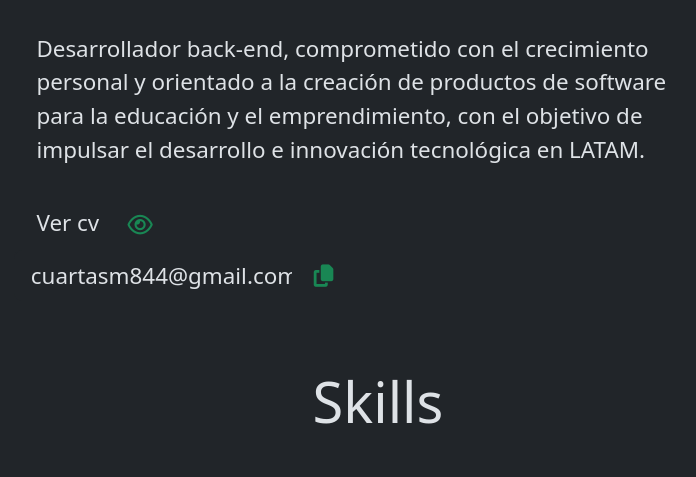
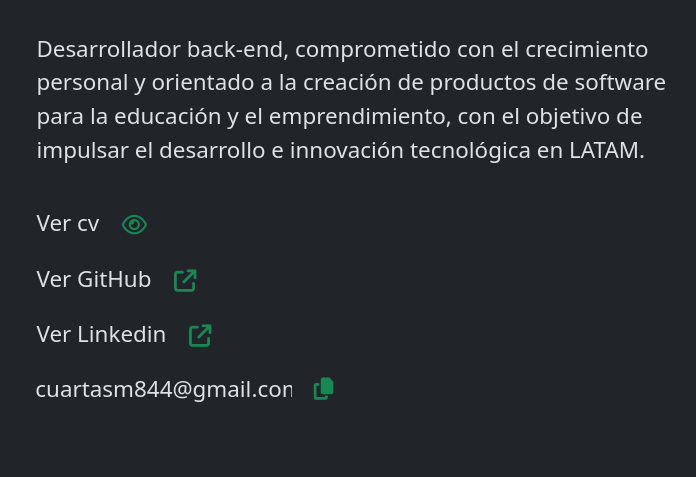
Before and after one commit to Marlon4789/Portafolio, a Django app: page / in a window 1280 px wide. Shown: the part 517-994 px from the top of the page, without its empty margins (262-958 px from the left). Run offline with Django 4.2, Linux system fonts and the light colour scheme.

Commit message:
Colocando links de prtafolio

```diff
--- a/portafolio/templates/content/home.html
+++ b/portafolio/templates/content/home.html
@@ -33,12 +33,24 @@
 
             <div class="offset-md-1 text-start mt-4">
                 Ver cv
-                <a class="btn btn-outline-secondary border-0 ms-1 link-success link-offset-2 link-underline-opacity-25 link-underline-opacity-100-hover" href="https://drive.google.com/file/d/17xFOzGoBg8cfhl4MD56Z7rNj_j-DaWzZ/view?usp=sharing"><i class="fa-regular fa-eye"></i></a>
-                <div class="col" style="max-width: 15rem;">
-                <div class="input-group offset-md-4 ms-auto">
-                    <input id="emailInput" type="text" class="form-control pe-1 border-0" style="margin-left: -1rem;" value="cuartasm844@gmail.com" readonly>
-                    <button id="copyEmailBtn" class="btn btn-outline-secondary  me-3 border-0 rounded-2 link-success link-offset-2 link-underline-opacity-25 link-underline-opacity-100-hover" type="button" data-bs-toggle="popover" data-bs-placement="bottom"><i class="fa-solid fa-copy"></i></button>
-                </div>
+                <a class="btn btn-outline-secondary border-0 link-success link-offset-2 link-underline-opacity-25 link-underline-opacity-100-hover" href="https://drive.google.com/file/d/17xFOzGoBg8cfhl4MD56Z7rNj_j-DaWzZ/view?usp=sharing"><i class="fa-regular fa-eye"></i></a>
+
+
+
+                <p class="mt-1">Ver GitHub
+                  <a class="btn btn-outline-secondary border-0 link-success link-offset-2 link-underline-opacity-25 link-underline-opacity-100-hover" href="https://github.com/Marlon4789"><i class="fa-solid fa-arrow-up-right-from-square link-success link-offset-2 link-underline-opacity-25 link-underline-opacity-100-hover"></i></a>
+                </p>
+
+                <p style="margin-top: -0.8rem;">Ver Linkedin
+                  <a class="btn btn-outline-secondary border-0 link-success link-offset-2 link-underline-opacity-25 link-underline-opacity-100-hover" href="https://www.linkedin.com/in/marlon-cuartas-b85610240/"><i class="fa-solid fa-arrow-up-right-from-square link-success link-offset-2 link-underline-opacity-25 link-underline-opacity-100-hover"></i></a>
+                </p>
+
+                <div class="col" style="max-width: 15rem; margin-top: -0.9rem;">
+                  <div class="input-group offset-md-4 ms-auto">
+                      <input id="emailInput" type="text" class="form-control pe-1 border-0" style="margin-left: -0.8rem;" value="cuartasm844@gmail.com" readonly>
+                      <button id="copyEmailBtn" class="btn btn-outline-secondary  me-3 border-0 rounded-2 link-success link-offset-2 link-underline-opacity-25 link-underline-opacity-100-hover" type="button" data-bs-toggle="popover" data-bs-placement="bottom"><i class="fa-solid fa-copy"></i></button>
+                  </div>
+
             </div>
             </div>
 
@@ -95,8 +107,7 @@
             <div class="card text-start rounded-0" style="width: 18rem; background-color: rgba(20, 20, 20, 0.793);">
               <img class="card-img-top mt-2 rounded-0" style="max-height: 13rem; object-fit: cover;" src="https://slow-stock-941.notion.site/image/https%3A%2F%2Fprod-files-secure.s3.us-west-2.amazonaws.com%2F589647a6-9a8d-41b5-8e34-585e160eae96%2Fd2e650f9-1d3b-4c19-a1f3-7b97957dcdc5%2FScreenshot_2024-05-29_at_19-18-44_Document.png?table=block&id=5def4e05-c554-46b3-af2d-0a5b79fb6e08&spaceId=589647a6-9a8d-41b5-8e34-585e160eae96&width=960&userId=&cache=v2" alt="imagen de login">
               <div class="card-body">
-              <h5 class="card-title">Sistema de inicio de sesión.</h5>
-              <p class="card-text">Some quick example.</p>
+              <h5 class="card-title">Sistema de inicio de sesión con restablecimiento de contraseña por email</h5>
               <a href="{% url 'home_login' %}" class="btn btn-outline-success rounded-0 btn-sm">Ir al sitio <i class="fa-solid fa-arrow-up-right-from-square"></i></a>
               <a type="button" class="btn btn-outline-success rounded-0 btn-sm ms-1" data-bs-toggle="modal" data-bs-target="#exampleModal">Ver galeria <i class="fa-regular fa-image"></i></a>
               <!-- Modal -->
@@ -164,8 +175,7 @@
           <div class="card text-start rounded-0" style="width: 18rem; background-color: rgba(20, 20, 20, 0.793);">
               <img class="card-img-top mt-2 rounded-0" style="max-height: 11.5rem; object-fit: cover;" src="https://slow-stock-941.notion.site/image/https%3A%2F%2Fprod-files-secure.s3.us-west-2.amazonaws.com%2F589647a6-9a8d-41b5-8e34-585e160eae96%2F0ddb8bb6-7ce2-43e2-95d9-61d2e088ba90%2FScreenshot_2024-05-30_at_20-45-07_Product_List__Django_REST_framework.png?table=block&id=cbf48d17-7336-4786-8c0d-1d948faf3e49&spaceId=589647a6-9a8d-41b5-8e34-585e160eae96&width=770&userId=&cache=v2" alt="imagen de api drf">
               <div class="card-body">
-              <h5 class="card-title">Sistema de inicio de sesión.</h5>
-              <p class="card-text">Some quick example.</p>
+              <h5 class="card-title">API Django Rest Framework de productos para marketplace.</h5>
               <a href="{% url 'home_api_coffee_store' %}" class="btn btn-outline-success rounded-0 btn-sm">Ir al sitio <i class="fa-solid fa-arrow-up-right-from-square"></i></a>
               <a type="button" class="btn btn-outline-success rounded-0 btn-sm ms-1" data-bs-toggle="modal" data-bs-target="#exampleModal2">Ver galeria <i class="fa-regular fa-image"></i></a>
               <!-- Modal -->
@@ -215,8 +225,7 @@
           <div class="card text-start rounded-0" style="width: 18rem; background-color: rgba(20, 20, 20, 0.793);">
               <img class="card-img-top mt-2 rounded-0" style="max-height: 13rem; object-fit: cover;" src="https://slow-stock-941.notion.site/image/https%3A%2F%2Fprod-files-secure.s3.us-west-2.amazonaws.com%2F589647a6-9a8d-41b5-8e34-585e160eae96%2F28e17f73-3b76-4479-b642-029b920c7e1c%2FScreenshot_2024-05-30_at_20-06-52_Notion__The_all-in-one_workspace_for_your_notes_tasks_wikis_and_databases.png?table=block&id=29e442cc-2b69-44de-ac50-09ee74205841&spaceId=589647a6-9a8d-41b5-8e34-585e160eae96&width=770&userId=&cache=v2" alt="imagen de diagrama">
               <div class="card-body">
-              <h5 class="card-title">Sistema de inicio de sesión.</h5>
-              <p class="card-text">Some quick example.</p>
+              <h5 class="card-title">Prototipo de interface de voz y usabilidad en experiencia conversacional.</h5>
               <a href="https://slow-stock-941.notion.site/Proyecto-Helen-asistente-personal-d14b48090a694b7ebb79135f60dd902f" class="btn btn-outline-success rounded-0 btn-sm">Ir al sitio <i class="fa-solid fa-arrow-up-right-from-square"></i></a>
               <a type="button" class="btn btn-outline-success rounded-0 btn-sm ms-1" data-bs-toggle="modal" data-bs-target="#exampleModal3">Ver galeria <i class="fa-regular fa-image"></i></a>
               <!-- Modal -->
@@ -268,8 +277,7 @@
           <div class="card text-start rounded-0" style="width: 18rem; background-color: rgba(20, 20, 20, 0.793);">
               <img class="card-img-top mt-2 rounded-0" style="max-height: 13rem; object-fit: cover;" src="https://slow-stock-941.notion.site/image/https%3A%2F%2Fprod-files-secure.s3.us-west-2.amazonaws.com%2F589647a6-9a8d-41b5-8e34-585e160eae96%2Fc6921bef-1253-47f1-b073-95a5fa0c3af7%2FScreenshot_2024-05-30_at_20-20-39_Blog-tech(1).png?table=block&id=a69b3d80-caac-46cc-9c73-de3af522a95b&spaceId=589647a6-9a8d-41b5-8e34-585e160eae96&width=770&userId=&cache=v2" alt="imagen de post">
               <div class="card-body">
-              <h5 class="card-title">Sistema de crear Posts.</h5>
-              <p class="card-text">Some quick example.</p>
+              <h5 class="card-title">Sistema de creación de post para blogs con editor de texto integrado.</h5>
               <a href="{% url 'create_post' %}" class="btn btn-outline-success rounded-0 btn-sm">Ir al sitio <i class="fa-solid fa-arrow-up-right-from-square"></i></a>
               <a type="button" class="btn btn-outline-success rounded-0 btn-sm ms-1" data-bs-toggle="modal" data-bs-target="#exampleModal4">Ver galeria <i class="fa-regular fa-image"></i></a>
               <!-- Modal -->
```
